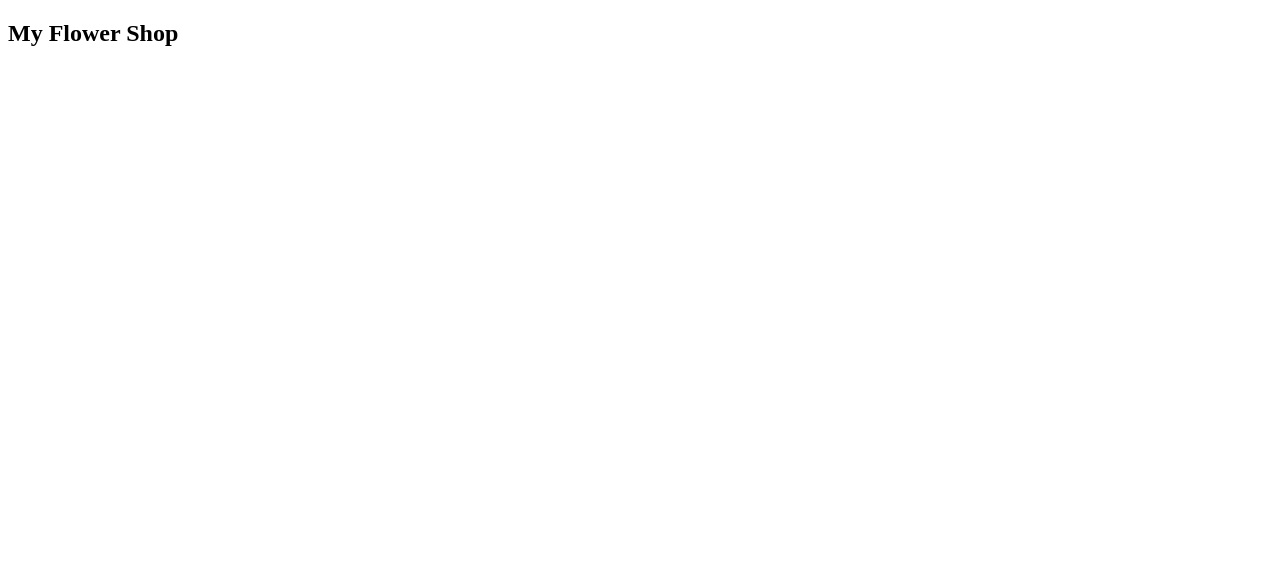
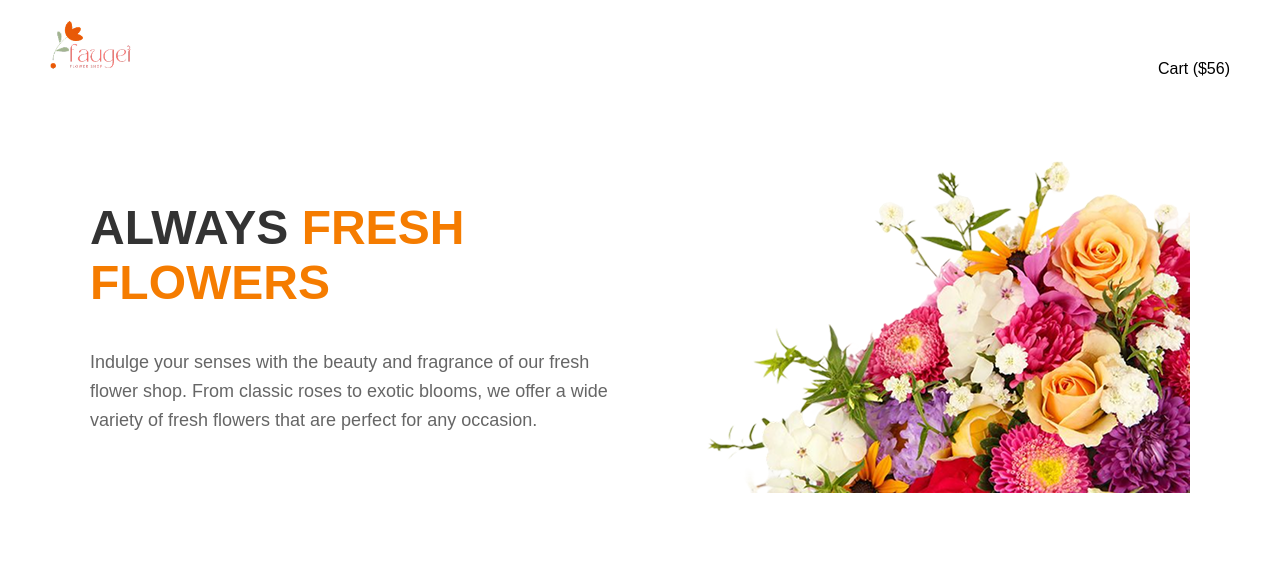
Before and after one commit to AhmetChatgami/assignment-two, a plain HTML site: page index.html in a window 1280 px wide. Drawn offline with Linux system fonts and the light colour scheme.

Commit message:
added navbar

```diff
--- a/index.html
+++ b/index.html
@@ -3,16 +3,34 @@
 <head>
     <meta charset="UTF-8">
     <meta name="viewport" content="width=device-width, initial-scale=1.0">
-    <title>Responsive-Flowers</title>
+    <title>Flower Shop</title>
+    <link rel="stylesheet" href="style.css">
 </head>
 <body>
-    <main>
-        <section>
-            <h1>My Flower Shop</h1>
+    <header >
+        <div class="navbar">
+            <img src="images/logo.png" alt="logo" class="logo">
+            <nav>
+                <ul class="navs">
+                    <li class="link"><a href="" class="items">Home</a></li>
+                    <li class="link"><a href="" class="items">Shop</a></li>
+                    <li class="link"><a href="" class="items">About us</a></li>
+                     <div>
+                    <li class="link"><a href="" class="item-cart">Cart ($56)</a></li></div>
+                </ul>
+
+            </nav>
+        </div>
+        <section class="banner">
+            <div>
+                <h1 class="banner-titile">ALWAYS <span class="highlight">FRESH FLOWERS</span></h1><br>
+                <p>Indulge your senses with the beauty and fragrance of our fresh flower shop. From classic roses to exotic blooms, we offer a wide variety of fresh flowers that are perfect for any occasion.</p>
+            </div>
+            <div class="banner-image">
+                <img src="images/hero-flower.png" alt="">
+            </div>
         </section>
-    </main>
-    <footer>
+    </header>
 
-    </footer>
 </body>
 </html>
--- /dev/null
+++ b/style.css
@@ -0,0 +1,125 @@
+/* Reset & Base */
+* {
+  margin: 0;
+  padding: 0;
+  box-sizing: border-box;
+}
+
+body {
+  font-family: 'Arial', sans-serif;
+  background-color: #fff;
+  color: #333;
+}
+
+/* Header */
+header {
+  width: 100%;
+  /* border-bottom: 1px solid #e0e0e0; */
+  padding: 20px 40px;
+}
+
+.navbar{
+    display: flex;
+    justify-content: space-between;
+    align-items: center;
+    max-width: 1180px;
+    margin: 0 auto;
+
+}
+
+
+.logo {
+  height: 50px;
+}
+
+/* Navigation */
+.navs, .item-cart {
+  display: flex;
+  list-style: none;
+  gap: 40px;
+}
+
+.items, .item-cart  {
+  text-decoration: none;
+  font-weight: normal;
+  color: #000;
+}
+
+/* Hero Section */
+.banner {
+  display: flex;
+  justify-content: space-between;
+  align-items: center;
+  padding: 60px 40px;
+  max-width: 1180px;
+  margin: 0 auto;
+}
+
+.hero-text {
+  max-width: 560px;
+}
+
+.banner h1 {
+  font-size: 48px;
+  font-weight: bold;
+  margin-bottom: 20px;
+}
+
+.highlight {
+  color: #f57c00;
+}
+
+.banner p {
+  font-size: 18px;
+  line-height: 1.6;
+  color: #666;
+}
+
+/* .banner-image img { */
+  max-width: 250%;
+  height: auto;
+}
+
+/* Responsive */
+@media (max-width: 1020px)
+  header {
+    padding: 16px 20px;
+  }
+
+   .navbar { */
+    flex-direction: column;
+    align-items: flex-start;
+  }
+
+   .navs { */
+    width: 100%;
+    flex-direction: column;
+    gap: 10px;
+    margin-top: 10px;
+  }
+
+  .items{
+     display: none; */
+  }
+
+   .items
+    display: block;
+  }
+
+  .banner {
+    flex-direction: column-reverse;
+    padding: 40px 20px;
+    gap: 30px;
+  }
+
+  .hero-text {
+    text-align: center;
+  }
+
+  .hero h1 {
+    font-size: 32px;
+  }
+
+  .hero p {
+    font-size: 16px;
+  }
```
Also changed, not shown: images/deal-ana.png (added), images/deal-bloom.png (added), images/deal-zabo.png (added), images/flower-store.png (added), images/hero-flower.png (added), images/icon-facebook.png (added), images/icon-linkedin.png (added), images/icon-twitter.png (added), images/icon-youtube.png (added), images/logo.png (added), images/news-letter-bg.png (added), images/sample-flower-image.png (added), images/trusted-badge.png (added).
